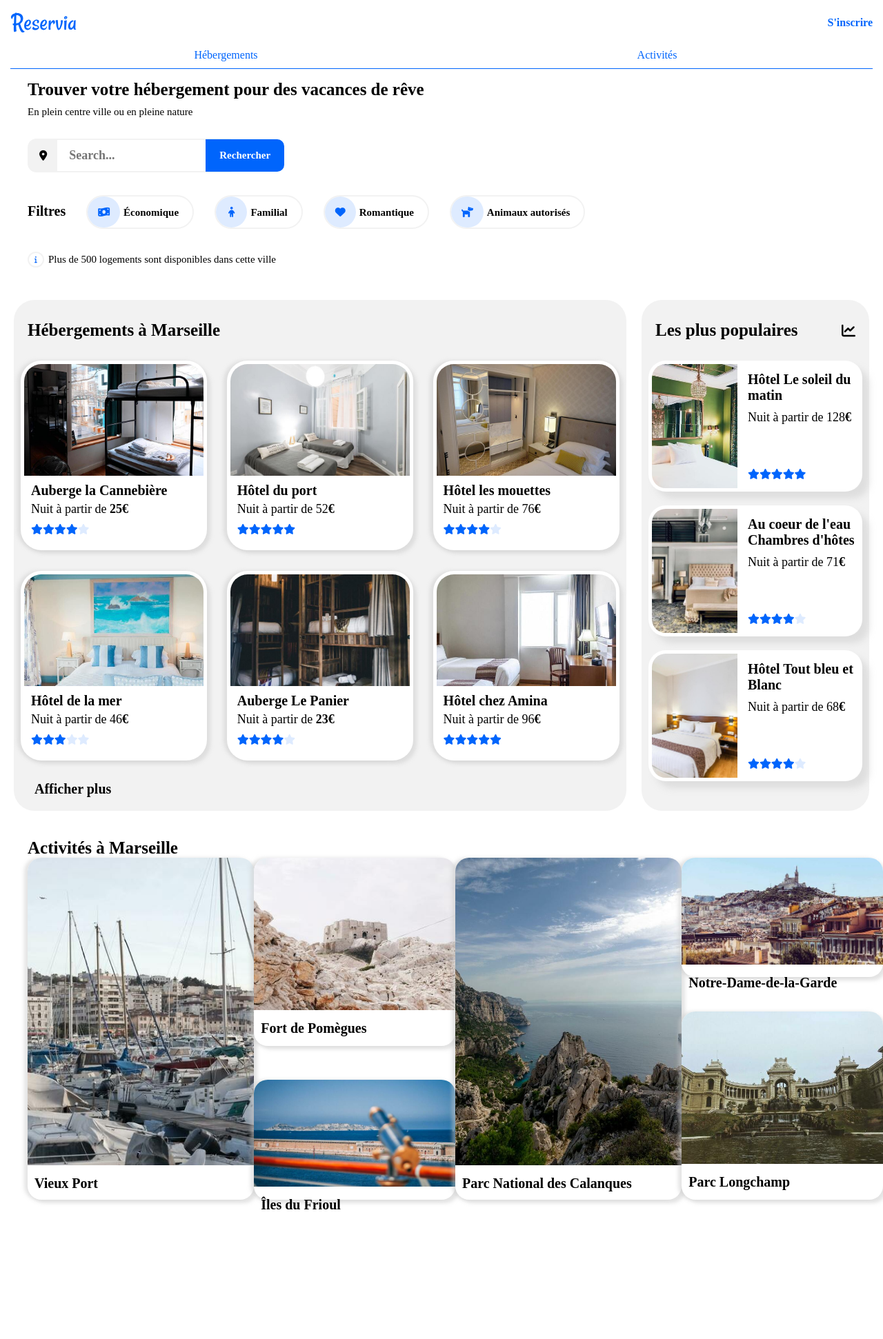
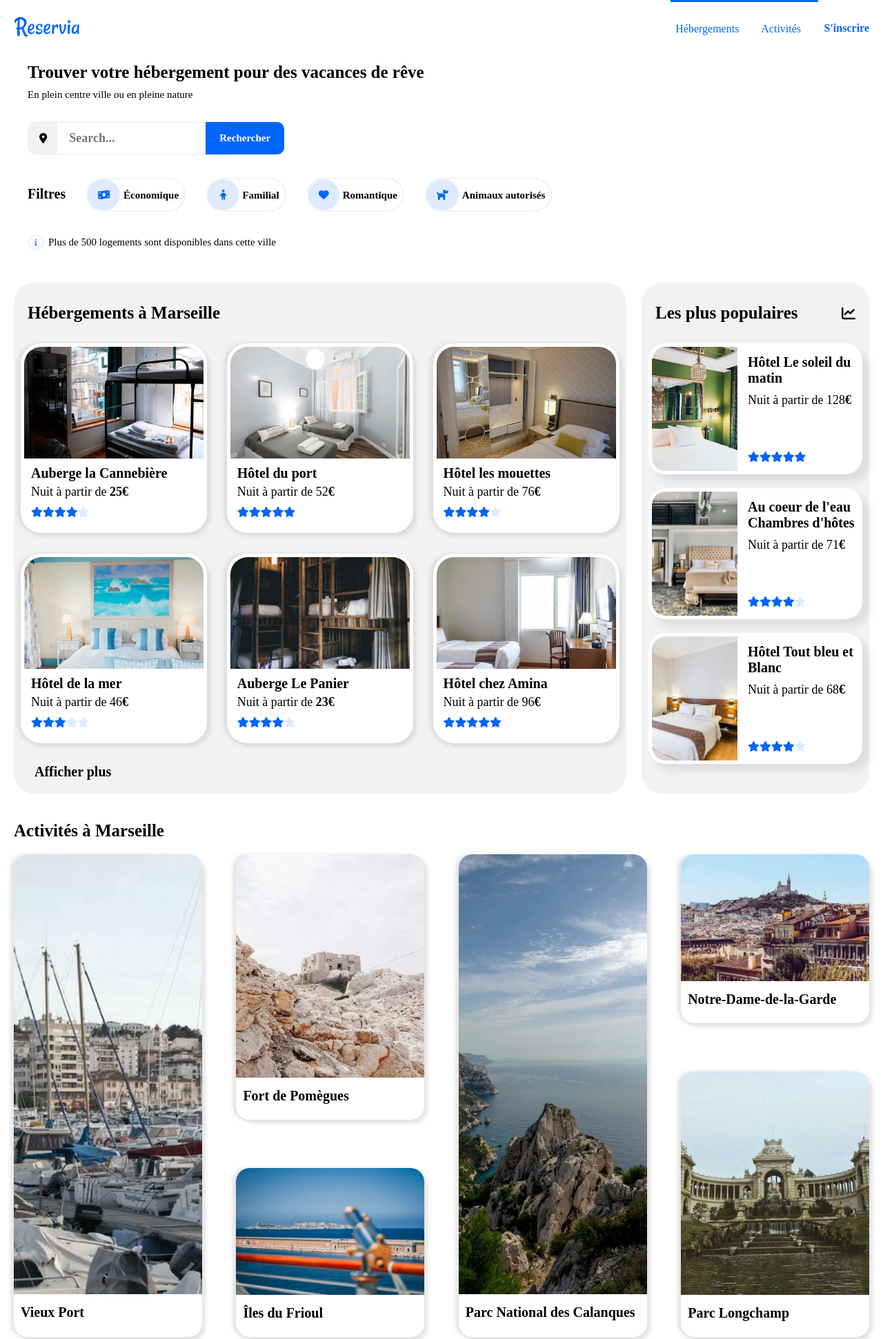
Before and after one commit to corentin-e-student/Edercorentin_2_18032021, a plain HTML site: page index.html in a window 1280 px wide. Shown: the top 1942 px of the page at 69% size. Drawn offline with Linux system fonts and the light colour scheme.

Commit message:
Modification activity part in HTML framework

```diff
--- a/css/activity.css
+++ b/css/activity.css
@@ -26,13 +26,15 @@
     border-top-right-radius: 20px;
 }
 
+
 @media only screen and (min-width: 600px) {
 
-    .group-cards-activities {
+    .container-cards-activities {
         display: flex;
         flex-direction: row;
-        width: 100%;
-        margin-bottom: 25px;
+        flex-wrap: wrap;
+        justify-content: space-between;
+        height: 500px;
     }
 
     .group-cards-activities-lot {
@@ -79,31 +81,32 @@
 
 @media only screen and (min-width: 1100px) {
 
+    .container-cards-activities {
+        display: flex;
+        flex-direction: row;
+        justify-content: space-between;
+        height: 700px;
+    }
+
     .card-activity {
         margin: 0;
     }
 
-    .group-cards-activities {
+    .card-activity-large {
         display: flex;
-        flex-direction: row;
-        flex-wrap: wrap;
-        width: 50%;
-        margin-bottom: 25px;
-    }
-
-    .card-activity-large {
-        margin-right: auto;
-        height: 70%;
-        width: 45%;
+        flex-direction: column;
+        margin: 0;
+        height: 100%;
+        width: 22%;
     }
 
     .group-cards-activities-lot {
         display: flex;
         flex-direction: column;
         justify-content: space-between;
-        margin-right: auto;
-        height: 70%;
-        width: 40%;
+        margin: 0;
+        height: 100%;
+        width: 22%;
     }
 
     .card-activity-medium-start {
@@ -133,12 +136,12 @@
     }
 
     .img-activity-large {
-        flex: 13;
+        flex: 13.5;
         width: 100%;
     }
 
     .img-activity-medium {
-        flex: 6;
+        flex: 7;
         width: 100%;
     }
 
--- a/css/body_page.css
+++ b/css/body_page.css
@@ -99,6 +99,7 @@
     display: flex;
     flex-direction: row;
     width: 100%;
+    margin-bottom: 20px;
 }
 
 .position-items-activity {
@@ -177,6 +178,10 @@
     .container-block-activity {
         display: flex;
         flex-direction: column;
+    }
+
+    .position-title-activity {
+        margin-bottom: 20px;
     }
 
     .position-items-activity {
@@ -292,7 +297,14 @@
         display: flex;
         flex-direction: column;
         height: 800px;
-        margin: 40px 0px 0px 40px;
+        margin: 40px 20px 20px 20px;
+    }
+
+    .position-title-activity {
+        display: flex;
+        flex-direction: row;
+        margin-bottom: 20px;
+        width: 100%;
     }
 
     .position-items-activity {
--- a/css/localisation_and_search.css
+++ b/css/localisation_and_search.css
@@ -151,48 +151,29 @@
     }
 
     .title-filter {
-        font-size: 20px;
-        font-weight: 900;
-        margin-top: 30px;
         margin-right: 30px;
     }
 
     .button-filter {
-        font-size: 15px;
-        font-family: Raleway;
-        font-weight: 800;
-        background-color: transparent;
-        border-left: none;
         border: 2px solid #F2F2F2;
         border-radius: 30px;
         margin: 3px 30px 3px 0px;
-        cursor: pointer;
-        padding: 0;
-        padding-right: 20px;
     }
 
     .money-icon {
-        background-color: #deebff;
-        color: #0065fc;
         border-radius: 30px;
         padding: 15px 15px 15px 15px;
-        margin-right: 5px;
     }
 
     .child-icon {
-        background-color: #deebff;
-        color: #0065fc;
         border-radius: 30px;
         padding: 15px 18px 15px 18px;
-        margin-right: 5px;
+
     }
 
     .heart-icon {
-        background-color: #deebff;
-        color: #0065fc;
         border-radius: 30px;
         padding: 15px 15px 15px 15px;
-        margin-right: 5px;
     }
 
     .dog-icon {
--- a/css/navbar_header.css
+++ b/css/navbar_header.css
@@ -6,7 +6,7 @@
     padding: 10px 15px 0px 15px;
 }
 
-.logo-style {
+.logo-site {
     display: flex;
     order: 0;
     justify-content: center;
@@ -45,3 +45,43 @@
     color: #0065fc;
     font-weight: bolder;
 }
+
+@media only screen and (min-width: 1100px) {
+
+    .header-style {
+        flex-wrap: nowrap;
+        padding: 0px 20px 30px 20px;
+        align-items: center;
+    }
+
+    .logo-site {
+       margin-top: 15px;
+    }
+
+    .navbar-style {
+        justify-content: flex-end;
+        order: 1;
+        flex: 1;
+    }
+
+    .navbar-list-style {
+        margin: 0;
+        padding: 0;
+        width: 20%;
+    }
+
+    .button-list {
+        width: 50%;
+        border-top: 3px solid #0065fc;
+        padding-top: 30px;
+        border-bottom: 0;
+    }
+
+    .register-style {
+        order: 1;
+        flex: none;
+        padding-top: 20px;
+        width: 6%;
+    }
+
+}
--- a/index.html
+++ b/index.html
@@ -226,7 +226,7 @@
             <p class="title-style">Activités à Marseille</p>
         </div>
 
-        <div style="display: flex; flex-direction: row;">
+        <div class="container-cards-activities">
             <div class="card-activity card-activity-large ">
                 <img class="img-activity img-activity-large" src="\medias\images\activites\4_small\reno-laithienne-QUgJhdY5Fyk-unsplash.jpg" alt="Auberge la Cannebière">
                 <h1 class="notations">Vieux Port</h1>
```
